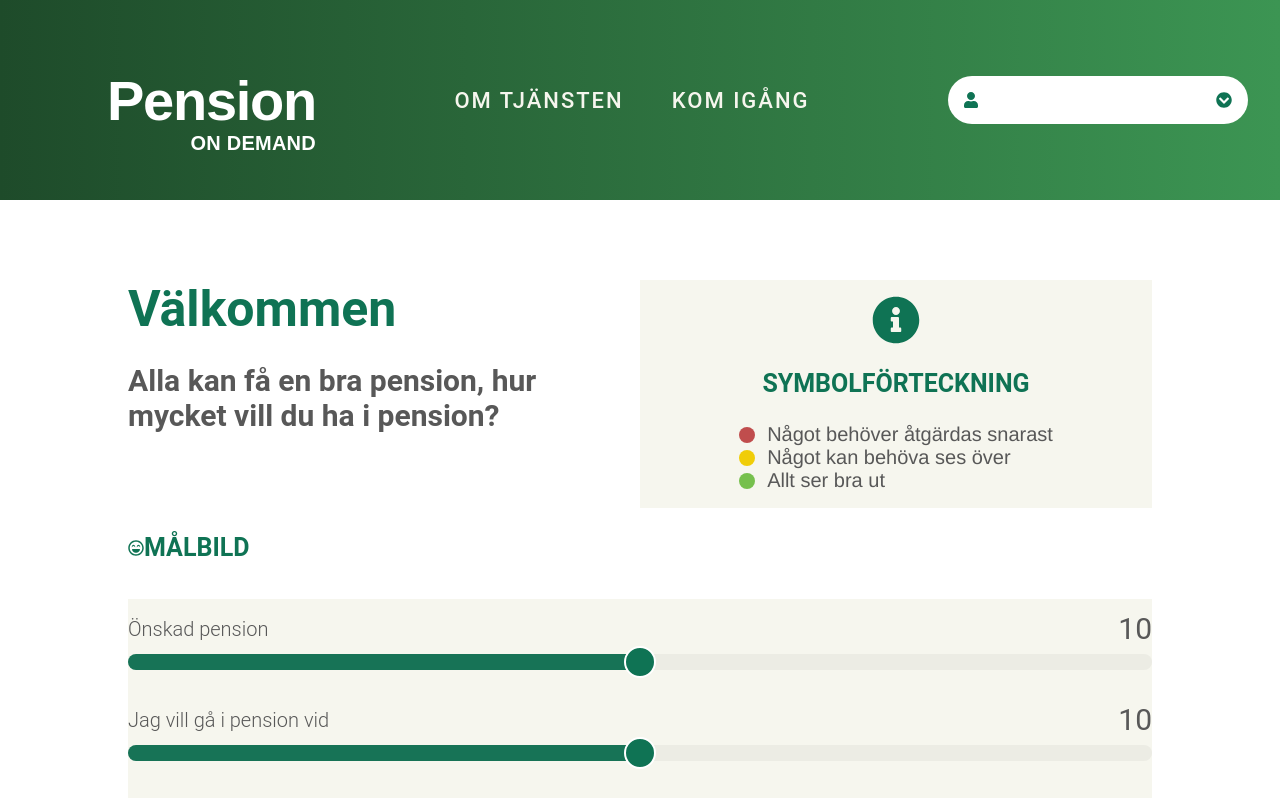
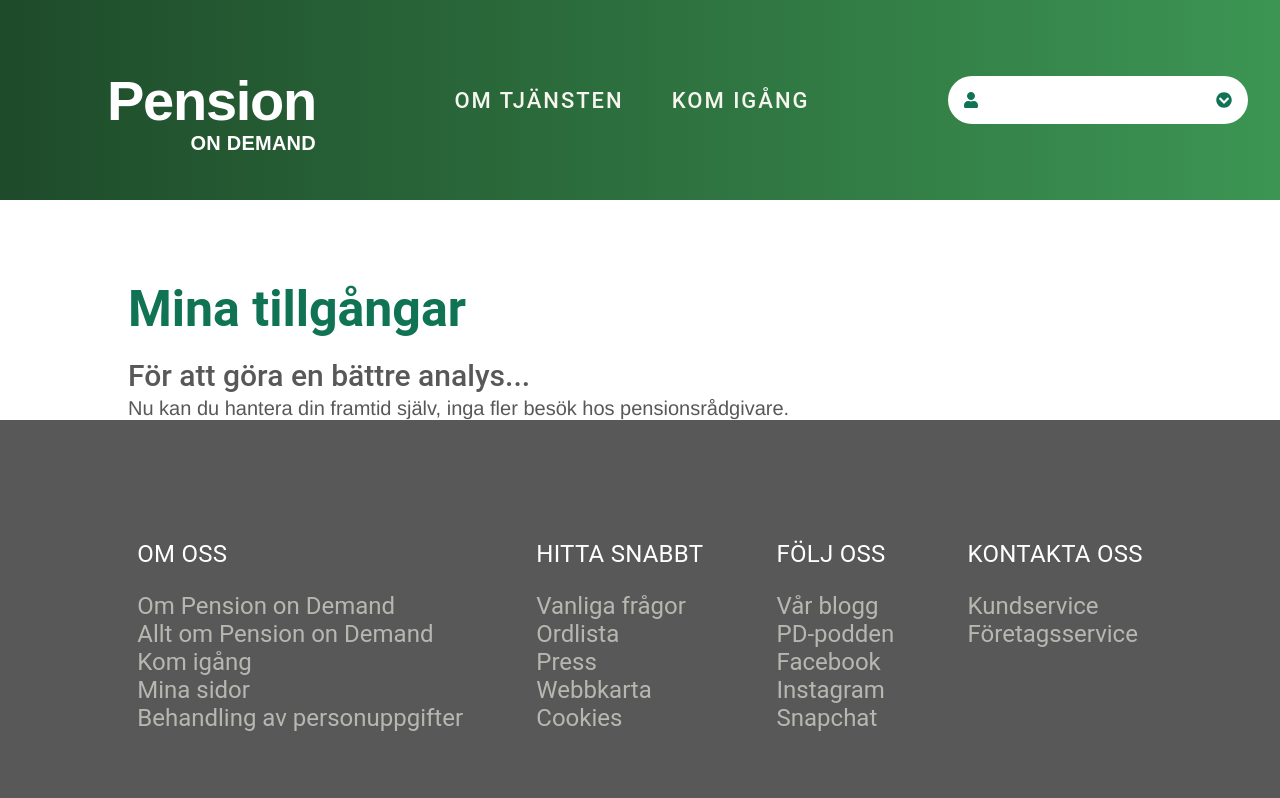
Before and after one commit to emilpee/pension-on-demand, a Vue app in the folder pod-frontend/: page /settings in a window 1280 px wide. Before the commit this address led to /. Shown: the top 798 px of the page. Built offline with nearby package versions, Linux system fonts and the light colour scheme; sample sign-in values are in the browser's storage.

Commit message:
User data no longer disappears on page reload

```diff
--- a/pod-frontend/src/App.vue
+++ b/pod-frontend/src/App.vue
@@ -1,8 +1,20 @@
 <template>
   <div id="app">
+    <Header v-if="$route.path !== '/login'" />
     <router-view/>
+    <Footer v-if="$route.path !== '/login'" />
   </div>
 </template>
+
+<script>
+import { Header, Footer } from './components/';
+
+export default {
+  components: {
+    Header, Footer
+  }
+}
+</script>
 
 <style lang="scss">
 @import '@/scss/';
--- a/pod-frontend/src/components/Profile.vue
+++ b/pod-frontend/src/components/Profile.vue
@@ -4,7 +4,7 @@
       <span>{{ user.name }}</span>
       <i class="fas fa-chevron-circle-down"></i>
       <div class="user__dropdown">
-        <router-link to="/">Mina tillgångar</router-link>
+        <router-link to="/settings">Mina tillgångar</router-link>
         <router-link to="/login" @click.native="signOut">Logga ut</router-link>
       </div>
   </aside>
--- a/pod-frontend/src/components/Slider.vue
+++ b/pod-frontend/src/components/Slider.vue
@@ -56,10 +56,11 @@
     display: flex;
     flex-direction: column;
     background: $light;
-    margin: .75rem 0;
+    margin: .5rem 0;
+    padding: 1rem 3rem;
 
     &__button {
-        margin: 1rem auto;
+        margin: 1.5rem auto;
     }
 
     &__text {
--- a/pod-frontend/src/router/index.js
+++ b/pod-frontend/src/router/index.js
@@ -2,6 +2,7 @@
 import VueRouter from 'vue-router'
 import Home from '../views/Home.vue'
 import Login from '../views/Login.vue'
+import Settings from '../views/Settings.vue';
 
 Vue.use(VueRouter)
 
@@ -18,6 +19,11 @@
     path: '/login',
     name: 'login',
     component: Login,
+  },
+  {
+    path: '/settings',
+    name: 'settings',
+    component: Settings
   },
   {
     path: '*',
--- a/pod-frontend/src/scss/_typography.scss
+++ b/pod-frontend/src/scss/_typography.scss
@@ -8,7 +8,7 @@
 }
 
 @font-face {
-    font-family: 'Roboto-Bold';
+    font-family: 'Roboto';
     src: url('/src/assets/fonts/Roboto-Bold.ttf') format('ttf');
     font-weight: bold;
     font-style: normal;
@@ -22,7 +22,7 @@
 }
 
 @font-face {
-    font-family: 'Roboto';
+    font-family: 'Roboto-Medium';
     src: url('/src/assets/fonts/Roboto-Medium.ttf') format('ttf');
     font-weight: 500;
     font-style: normal;
@@ -54,6 +54,7 @@
 h2, label {
     font-family: $mainText;
     font-size: 1.875em;
+    font-weight: 500;
     color: $gray;
 }
 
--- a/pod-frontend/src/views/Home.vue
+++ b/pod-frontend/src/views/Home.vue
@@ -1,9 +1,8 @@
 <template>
   <main class="container">
-  <Header />
     <div class="home">
 
-    <div class="home__intro">
+    <section class="home__intro">
       <div class="text">
         <h1>Välkommen {{ user.givenName }}</h1>
         <h2>Alla kan få en bra pension, hur mycket vill du ha i pension?</h2>
@@ -16,9 +15,9 @@
         </div>
         <symbols />
       </div>
-    </div>
+    </section>
 
-    <div class="home__sliders">
+    <section class="home__sliders">
       <div class="title">
         <i class="far fa-laugh-beam"></i>
         <h3>Målbild</h3>
@@ -27,9 +26,9 @@
         <slider v-for="(title, index) in slideTitles" :title="title" :key="index" />
         <Button class="slider__button" msg="Bygg min portfölj" />
       </div>
-    </div>
+    </section>
 
-    <div class="home__charts">
+    <section class="home__doughnut">
 
       <div class="doughnut">
         <div class="doughnut__header title">
@@ -51,14 +50,29 @@
         <div class="doughnut__labels">
           <Labels  />
         </div>
-
       </div>
 
-    </div>
+    </section>
+
+    <section class="home__bar">
+      <h3>Nuvarande pensionslösning</h3>
+      <span>Prognosen ser ut som följande ifall du behåller din nuvarande strategi.</span>
+    </section>
+
+    <section class="home__bar">
+      <h3>Pension on demand</h3>
+      <span>Baserat på analysen finns följande potential att uppnå.</span>
+    </section>
 
 
-  </div>
-  <Footer />
+    <section class="home__optimize">
+      <h2>Önskad pensionsmål på 32 330 kr/mån uppnåelig.</h2>
+      <span>Fortsätt till nästa steg för att optimera din framtida pensionsplan.</span>
+      <Button msg="Optimera med POD" />
+    </section>
+
+
+    </div>
   </main>
 </template>
 
@@ -66,9 +80,7 @@
 import {
   DoughnutChart,
   Slider,
-  Header,
   Button,
-  Footer,
   Symbols,
   Labels
 } from '../components/';
@@ -90,14 +102,23 @@
     }
   },
 
+  mounted() {
+    if (sessionStorage.getItem('user') !== null) {
+        const token = sessionStorage.getItem('user');
+        let user = atob(token.split('.')[1]);
+        this.$store.commit('updateUser', JSON.parse(user));
+        this.$store.commit('hasSignedIn', true)
+    }
+  },
+
   components: {
-    DoughnutChart, Header, Slider, Footer, Symbols, Button, Labels
+    DoughnutChart, Slider, Symbols, Button, Labels
   },
 
   computed: {
     user() {
       return this.$store.state.user;
-    }
+    },
   }
 }
 </script>
@@ -120,6 +141,7 @@
       display: flex;
       align-items: center;
     }
+
 
     &__intro {
       padding-top: 5rem;
@@ -180,7 +202,7 @@
 
     }
 
-    &__charts {
+    &__doughnut {
       @extend %column;
 
       .doughnut {
--- a/pod-frontend/src/views/LoginForm.vue
+++ b/pod-frontend/src/views/LoginForm.vue
@@ -98,9 +98,9 @@
                                             this.error = "Något gick fel. Var god försök igen.";
                                         }
 
+                                        clearInterval(interval);
                                         this.cancelSignIn();
                                     }
-
 
                                 })
                             }, this.interval)
--- /dev/null
+++ b/pod-frontend/src/views/Settings.vue
@@ -0,0 +1,47 @@
+<template>
+  <main class="container">
+    <div class="settings">
+    <section class="text">
+      <h1>Mina tillgångar</h1>
+      <h2>För att göra en bättre analys...</h2>
+      <span>Nu kan du hantera din framtid själv, inga fler besök hos pensionsrådgivare.</span>
+    </section>
+
+    <section class="settings__item">
+
+    </section>
+    </div>
+  </main>
+</template>
+
+<script>
+
+export default {
+
+
+
+}
+</script>
+
+<style lang="scss">
+@import '@/scss/';
+
+.settings {
+    background: $white;
+    max-width: 64rem;
+    margin: 0 auto;
+    padding: 0 1rem;
+
+    .text {
+        > h1 {
+            padding: 5rem 0 0 0;
+        }
+
+        > h2 {
+            padding-top: 1rem;
+            margin: .25rem 0;
+        }
+    }
+}
+
+</style>
```
Also changed, not shown: pod-frontend/src/components/SettingsItem.vue (added, +15 -0 lines).
